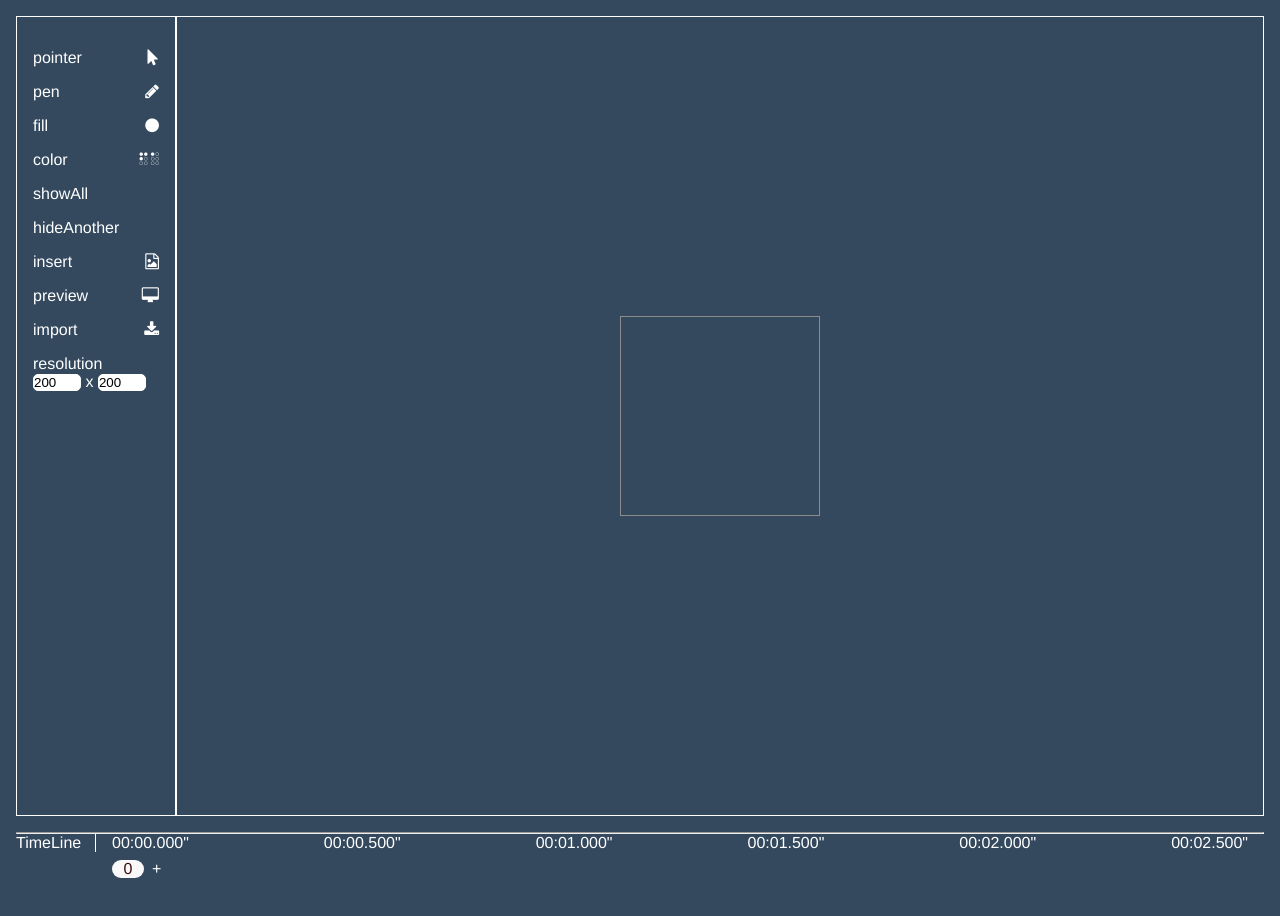
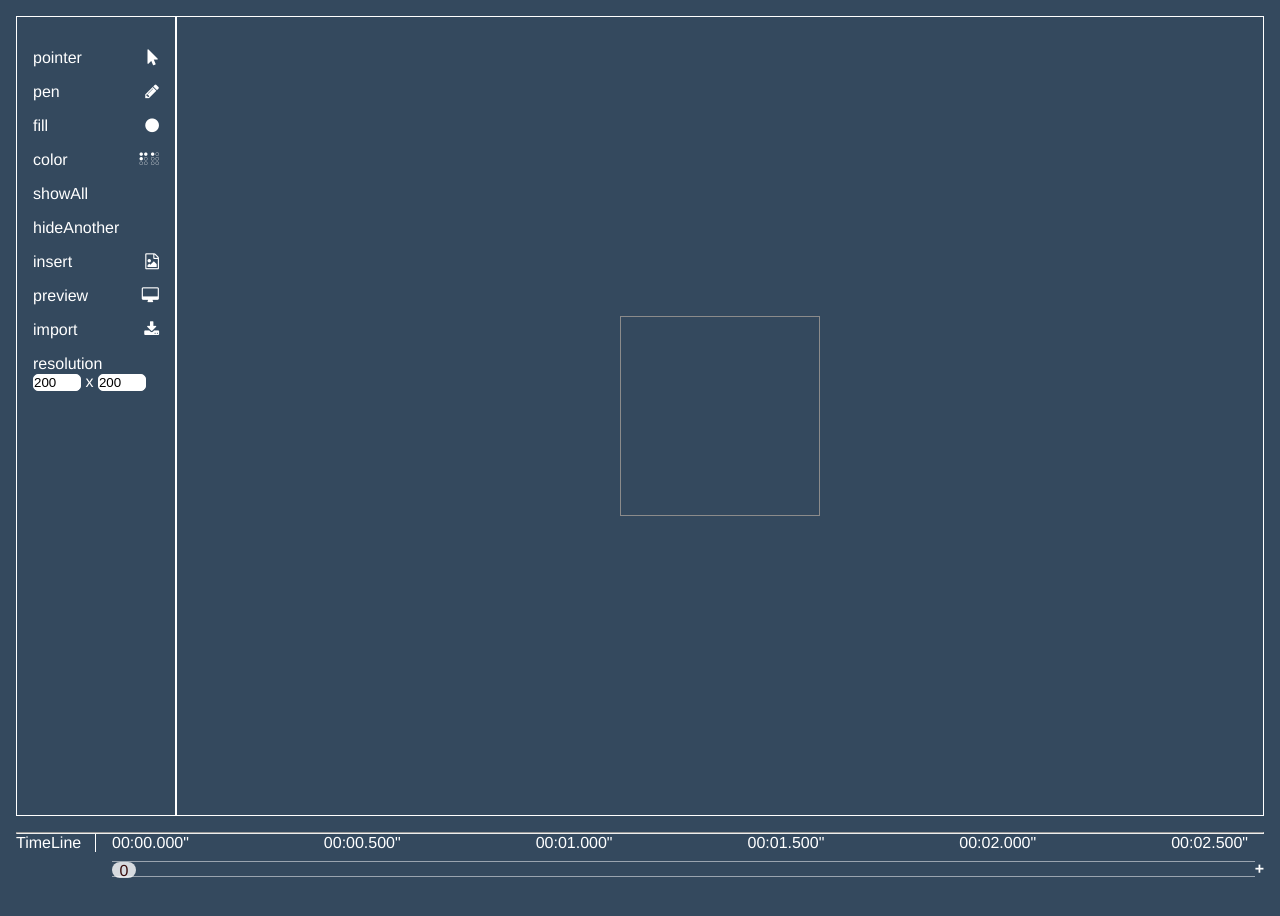
Before and after one commit to moushicheng/easy-animation, a Vue app: page /main in a window 1280 px wide. Shown: the top 916 px of the page. Before the commit the page ends 894 px from the top, so only its background shows below. Built offline with nearby package versions, Linux system fonts and the light colour scheme.

Commit message:
[add]更新时间轨,完成帧的添加与视图显示

```diff
--- /dev/null
+++ b/src/components/frame/index.vue
@@ -0,0 +1,61 @@
+<template>
+  <div class="popover">
+    <div class="content" @click="$emit('click')">
+      {{ content }}
+    </div>
+    <div class="popContent">
+      time:{{ popContent }}
+    </div>
+  </div>
+</template>
+
+<script>
+export default {
+  name: "popover",
+  data() {
+    return {};
+  },
+  components: {},
+  mounted() {},
+  methods: {},
+  props: ["content", "popContent"]
+};
+</script>
+
+<style lang="scss" scoped>
+.popover {
+
+  position: relative;
+  width: max-content;
+  .content {
+    cursor: pointer;
+    width: 1.5rem;
+    height:1rem;
+    border-radius: 1rem;
+    color: rgb(58, 13, 13);
+    background: rgba(255, 255, 255, 0.8);
+    text-align: center;
+  }
+
+  .popContent {
+    position: absolute;
+    left: 100%;
+    text-align: left;
+    width: fit-content;
+    padding: 1rem;
+    background: rgb(29, 126, 223);
+    color: white;
+    z-index: 999;
+    border-radius: 5px;
+    opacity: 0;
+    transition: 0.2s;
+  }
+   .content:hover + .popContent {
+    opacity: 1;
+  }
+  .content:hover {
+    color:white;
+    background: rgb(29, 126, 223);
+  }
+}
+</style>
--- a/src/layout/trackBlock/index.vue
+++ b/src/layout/trackBlock/index.vue
@@ -3,26 +3,22 @@
     <hr />
     <div id="timeLine">
       <p>TimeLine</p>
-      <div id="timeContainer">
-        <div class="time-item">00:00.000"</div>
-        <div class="time-item">00:00.500"</div>
-        <div class="time-item">00:01.000"</div>
-        <div class="time-item">00:01.500"</div>
-        <div class="time-item">00:02.000"</div>
-        <div class="time-item">00:02.500"</div>
+      <div id="timeContainer" ref="timeContainer" >
+        <div class="time-item" ref="timeItem">{{timeLineData[0]}}</div>
+        <div class="time-item">{{timeLineData[1]}}</div>
+        <div class="time-item">{{timeLineData[2]}}</div>
+        <div class="time-item">{{timeLineData[3]}}</div>
+        <div class="time-item">{{timeLineData[4]}}</div>
+        <div class="time-item">{{timeLineData[5]}}</div>
       </div>
     </div>
     <div id="frameTrack">
-      <div
-        class="frame"
-        v-for="item in timeData"
-        :key="item.index"
-        :time="item.time"
-      >
-        {{ item.order }}
+      <div id="frameContaner">
+        <frame  v-for="item in timeData" :key="item.index" :content="item.order" :popContent=" formatTime(item.time)" class="frame" ref="frame">
       </div>
       <div id="plusBtn" @click="addFrame">+</div>
     </div>
+
     <el-dialog title="[ADD]new frame" :visible.sync="dialogVisible" width="30%">
       <form ref="addForm" id="addForm">
         <div class="form-item">
@@ -38,12 +34,17 @@
         <el-button type="primary" @click="submitForm">confirm</el-button>
         <el-button @click="dialogVisible = false">cancel</el-button>
       </span>
+
     </el-dialog>
+
   </div>
 </template>
 
 <script>
-import verify from "@/utils/rules.js";
+import {verify} from "@/utils/form.js";
+import {formatTime} from "@/utils/index.js"
+import frame from "@/components/frame/index"
+
 export default {
   name: "trackBlock",
   data() {
@@ -52,16 +53,41 @@ export default {
         {
           order: 0,
           time: new Date(0)
-        }
+        },
       ],
       dialogVisible: false,
-      maxTime: new Date(2500)
+      maxTime: new Date(2500),
+      timeLineData:['00:00.000"','00:00.500"','00:01.000"','00:01.500"','00:02.000"','00:02.500"']
     };
   },
-  components: {},
+  components: {frame},
   mounted() {},
-  computed: {
-    timeLineData: function() {}
+  watch:{
+    timeData:{
+      handler:function(){
+        setTimeout(()=>{
+        this.reDrawTrack();
+        let frames=this.$refs.frame;
+        let timeContainer=this.$refs.timeContainer;
+        let tcWidth=timeContainer.clientWidth;
+        let b=this.$refs.timeItem.clientWidth;
+
+
+         for (const index in frames) {
+          const frame=frames[index].$el;
+          const data=this.timeData[index];
+
+          let ratio=((data.time*1)/(this.maxTime*1));
+          let offset=-b*ratio+'px';
+          ratio=ratio*100+"%";
+
+          frame.style.setProperty('--x',ratio);
+          frame.style.setProperty('--y',offset);
+         }
+        })
+      },
+      deep:true
+    }
   },
 
   methods: {
@@ -72,11 +98,11 @@ export default {
       this.dialogVisible = false;
       let form = this.$refs["addForm"];
       let min = form.timeMinute.value || 0;
-      if(!verify(min, "range", "0,60",this.onVerifyErrot))return;
+      if (!verify(min, "range", "0,60", this.onVerifyErrot)) return;
       let second = form.timeSecond.value || 0;
-      if(!verify(second, "range", "0,60",this.onVerifyErrot))return;
+      if (!verify(second, "range", "0,60", this.onVerifyErrot)) return;
       let ms = form.timemillisecond.value || 0;
-      if(!verify(ms, "range", "0,1000",this.onVerifyErrot))return;
+      if (!verify(ms, "range", "0,1000", this.onVerifyErrot)) return;
 
       let allTime = new Date(min * 60 * 1000 + second * 1000 + ms * 1);
       this.timeData.push({
@@ -87,9 +113,21 @@ export default {
         this.maxTime = allTime;
       }
     },
-    onVerifyErrot:function(message){
-        this.$message({message, type: 'warning'});
+    onVerifyErrot: function(message) {
+      this.$message({ message, type: "warning" });
     },
+    reDrawTrack:function(){
+     let maxT=this.maxTime;
+     let t=this.maxTime/5;
+     let result=['00:00.000"'];
+     for(let i=1;i<5;i++){
+        result.push(this.formatTime( new Date(t*i) ));
+     }
+     result.push(this.formatTime(maxT));
+     this.timeLineData=result;
+     this.timeLineData.push(); //强制更新
+    },
+   formatTime
   }
 };
 </script>
@@ -115,17 +153,31 @@ export default {
     margin-left: 6rem;
     margin-top: 0.5rem;
     display: flex;
-    .frame {
-      cursor: pointer;
-      width: 2rem;
-      border-radius: 1rem;
-      color: rgb(58, 13, 13);
-      background: rgb(250, 249, 249);
-      text-align: center;
+    align-items:center;
+    #frameContaner {
+       height:1rem;
+       border-top:1px solid rgba(255, 255, 255,0.5);
+       border-bottom:1px solid rgba(255, 255, 255,0.5);
+       flex-grow: 1;
+       position: relative;
+      .frame {
+         --x:'0%';
+         --y:'0px';
+         position: absolute;
+         top:0;
+         left:var(--x);
+         transform: translateX(var(--y));
+      }
     }
     #plusBtn {
+      font-size:1rem;
+      font-weight: 900;
+      color: white;
       cursor: pointer;
-      margin-left: 0.5rem;
+      border-radius: 50%;
+      &:hover{
+        color:#289baf
+      }
     }
   }
 }
--- a/src/styles/page.scss
+++ b/src/styles/page.scss
@@ -4,4 +4,5 @@ body,html{
 }
 body{
     padding:1rem;
+    overflow-x: hidden;
 }
--- a/src/utils/draw.js
+++ b/src/utils/draw.js
@@ -11,4 +11,4 @@ function draw(data, dom) {
   ctx.lineTo(beginPoint[0],beginPoint[1]);
   ctx.stroke();
 }
-export default {draw}
+export default draw
--- a/src/utils/rules.js
+++ b/src/utils/form.js
@@ -7,7 +7,7 @@ let rules = {
   },
 };
 
-export default function timeValid(data, strategy, range,callback) {
+function  verify(data, strategy, range,callback) {
   let min,max;
   if (range) {
     range = range.split(",");
@@ -20,3 +20,4 @@ export default function timeValid(data, strategy, range,callback) {
   if(result==false)callback(message);
   return result;
 }
+export {verify}
--- /dev/null
+++ b/src/utils/index.js
@@ -0,0 +1,23 @@
+
+  //格式化Date,转化为00:00.000"格式
+
+function formatTime(time) {
+  let min = time.getMinutes();
+  min=suppleZero(2,min);
+  let second = time.getSeconds();
+  second=suppleZero(2,second);
+  let ms = time.getMilliseconds();
+  ms=suppleZero(3,ms);
+  return `${min}:${second}.${ms}"`;
+}
+function suppleZero(n,num){
+  let len=num.toString().length;
+  if (len< n){
+    for(let i=0;i<n-len;i++){
+      num="0"+num;
+    }
+  }
+  return num
+}
+
+export {formatTime};
```
Also changed, not shown: src/components/HelloWorld.vue (deleted, +0 -61 lines), src/components/index.js (added).
